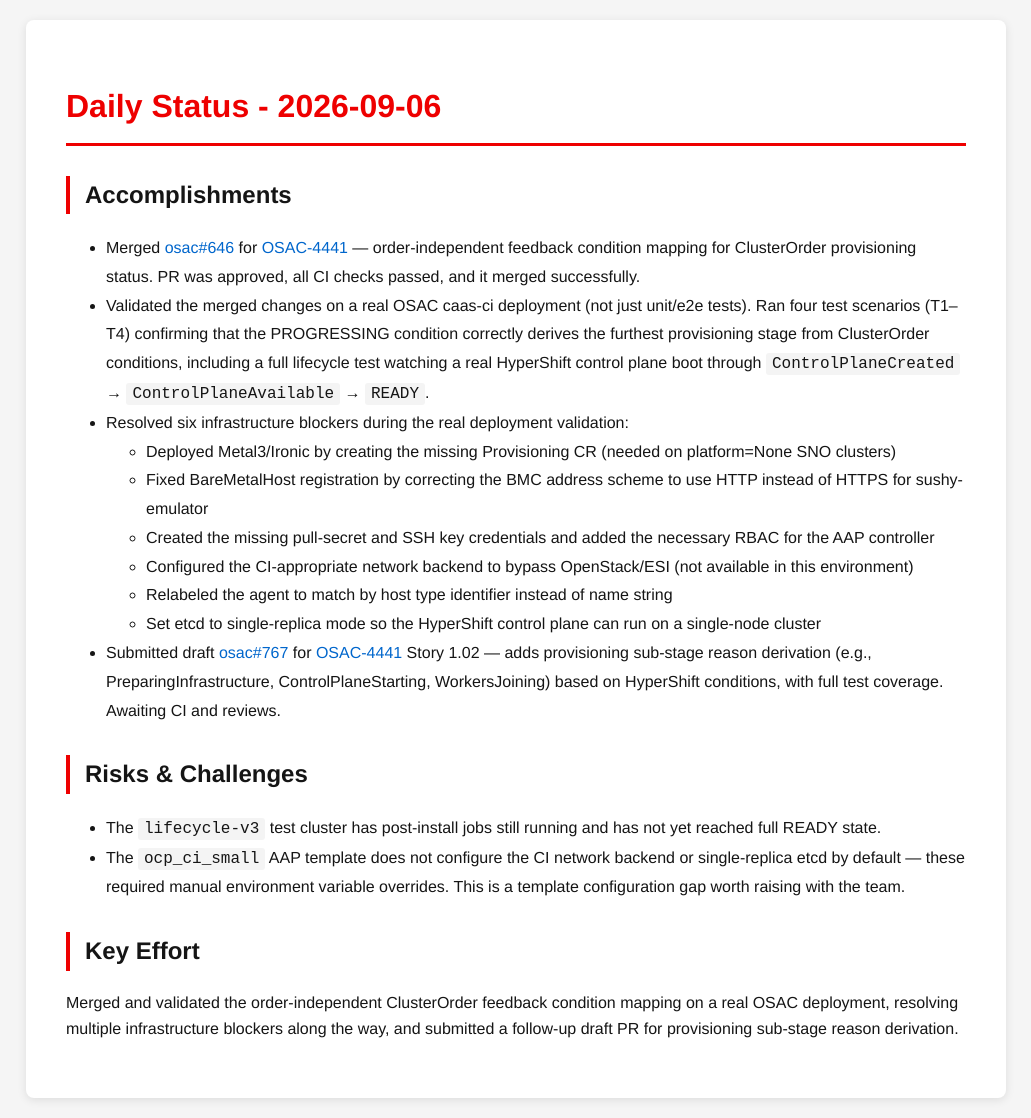
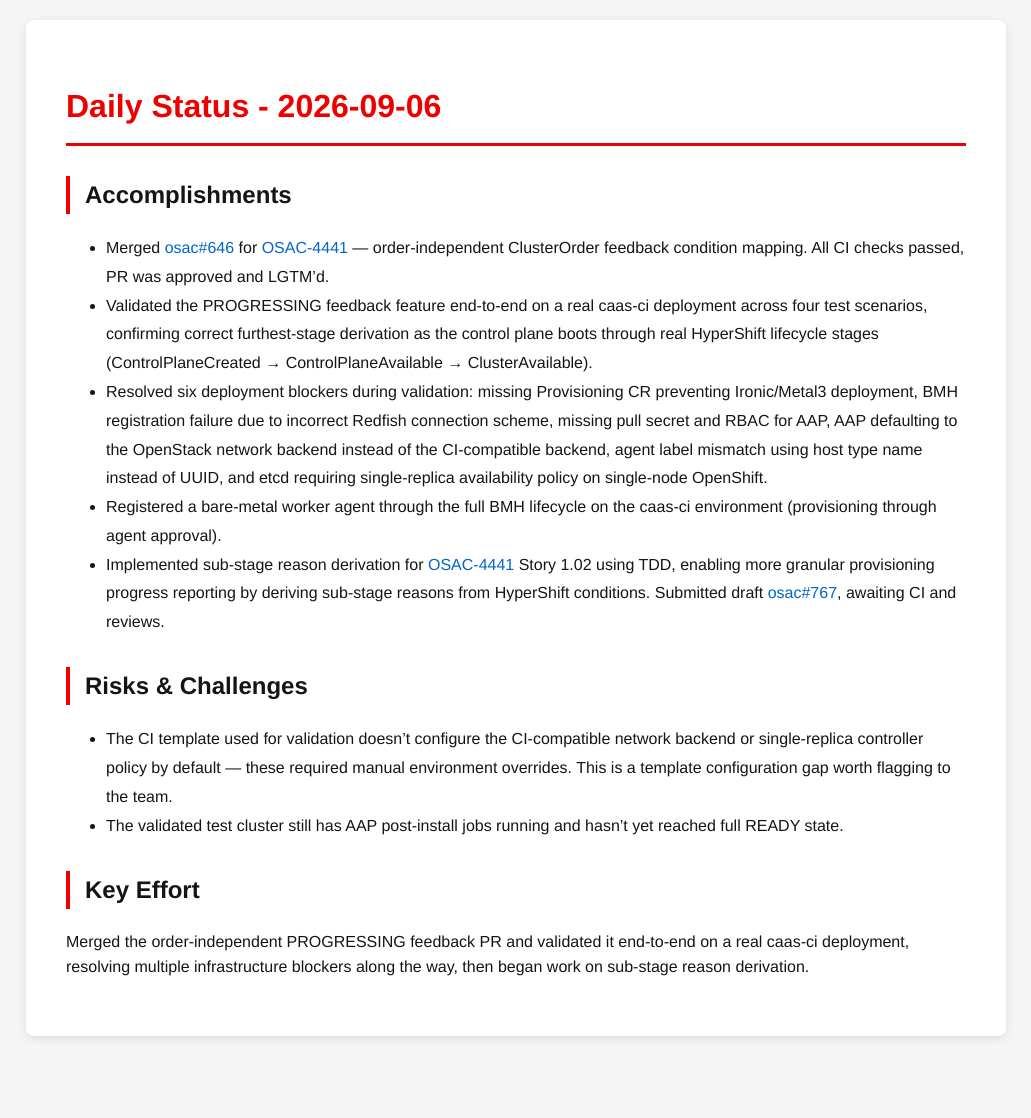
Before and after one commit to tzvatot/daily-status, a Jekyll site: the page built from 2026-09-06.md, in a window 1280 px wide. Shown: the whole page, without its empty margins (124-1155 px from the left). Built offline with Jekyll 4.4.1, drawn with Linux system fonts in a browser that asks for light colours; after the commit the page ends 1056 px from its top, so only the background shows below that.

Commit message:
Daily status update - 2026-09-06

```diff
--- a/2026-09-06.md
+++ b/2026-09-06.md
@@ -7,20 +7,15 @@
 # Daily Status - 2026-09-06
 
 ## Accomplishments
-- Merged [osac#646](https://github.com/osac-project/osac/pull/646) for [OSAC-4441](https://redhat.atlassian.net/browse/OSAC-4441) — order-independent feedback condition mapping for ClusterOrder provisioning status. PR was approved, all CI checks passed, and it merged successfully.
-- Validated the merged changes on a real OSAC caas-ci deployment (not just unit/e2e tests). Ran four test scenarios (T1–T4) confirming that the PROGRESSING condition correctly derives the furthest provisioning stage from ClusterOrder conditions, including a full lifecycle test watching a real HyperShift control plane boot through `ControlPlaneCreated` → `ControlPlaneAvailable` → `READY`.
-- Resolved six infrastructure blockers during the real deployment validation:
-  - Deployed Metal3/Ironic by creating the missing Provisioning CR (needed on platform=None SNO clusters)
-  - Fixed BareMetalHost registration by correcting the BMC address scheme to use HTTP instead of HTTPS for sushy-emulator
-  - Created the missing pull-secret and SSH key credentials and added the necessary RBAC for the AAP controller
-  - Configured the CI-appropriate network backend to bypass OpenStack/ESI (not available in this environment)
-  - Relabeled the agent to match by host type identifier instead of name string
-  - Set etcd to single-replica mode so the HyperShift control plane can run on a single-node cluster
-- Submitted draft [osac#767](https://github.com/osac-project/osac/pull/767) for [OSAC-4441](https://redhat.atlassian.net/browse/OSAC-4441) Story 1.02 — adds provisioning sub-stage reason derivation (e.g., PreparingInfrastructure, ControlPlaneStarting, WorkersJoining) based on HyperShift conditions, with full test coverage. Awaiting CI and reviews.
+- Merged [osac#646](https://github.com/osac-project/osac/pull/646) for [OSAC-4441](https://redhat.atlassian.net/browse/OSAC-4441) — order-independent ClusterOrder feedback condition mapping. All CI checks passed, PR was approved and LGTM'd.
+- Validated the PROGRESSING feedback feature end-to-end on a real caas-ci deployment across four test scenarios, confirming correct furthest-stage derivation as the control plane boots through real HyperShift lifecycle stages (ControlPlaneCreated → ControlPlaneAvailable → ClusterAvailable).
+- Resolved six deployment blockers during validation: missing Provisioning CR preventing Ironic/Metal3 deployment, BMH registration failure due to incorrect Redfish connection scheme, missing pull secret and RBAC for AAP, AAP defaulting to the OpenStack network backend instead of the CI-compatible backend, agent label mismatch using host type name instead of UUID, and etcd requiring single-replica availability policy on single-node OpenShift.
+- Registered a bare-metal worker agent through the full BMH lifecycle on the caas-ci environment (provisioning through agent approval).
+- Implemented sub-stage reason derivation for [OSAC-4441](https://redhat.atlassian.net/browse/OSAC-4441) Story 1.02 using TDD, enabling more granular provisioning progress reporting by deriving sub-stage reasons from HyperShift conditions. Submitted draft [osac#767](https://github.com/osac-project/osac/pull/767), awaiting CI and reviews.
 
 ## Risks & Challenges
-- The `lifecycle-v3` test cluster has post-install jobs still running and has not yet reached full READY state.
-- The `ocp_ci_small` AAP template does not configure the CI network backend or single-replica etcd by default — these required manual environment variable overrides. This is a template configuration gap worth raising with the team.
+- The CI template used for validation doesn't configure the CI-compatible network backend or single-replica controller policy by default — these required manual environment overrides. This is a template configuration gap worth flagging to the team.
+- The validated test cluster still has AAP post-install jobs running and hasn't yet reached full READY state.
 
 ## Key Effort
-Merged and validated the order-independent ClusterOrder feedback condition mapping on a real OSAC deployment, resolving multiple infrastructure blockers along the way, and submitted a follow-up draft PR for provisioning sub-stage reason derivation.
+Merged the order-independent PROGRESSING feedback PR and validated it end-to-end on a real caas-ci deployment, resolving multiple infrastructure blockers along the way, then began work on sub-stage reason derivation.
```
